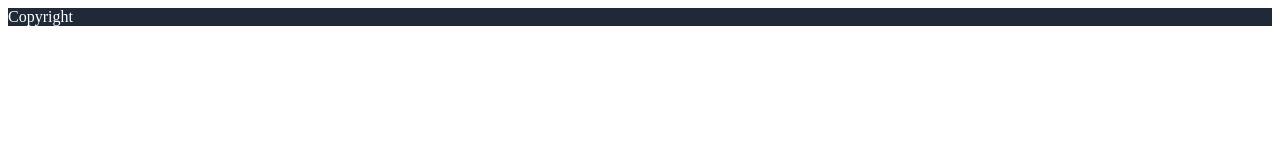
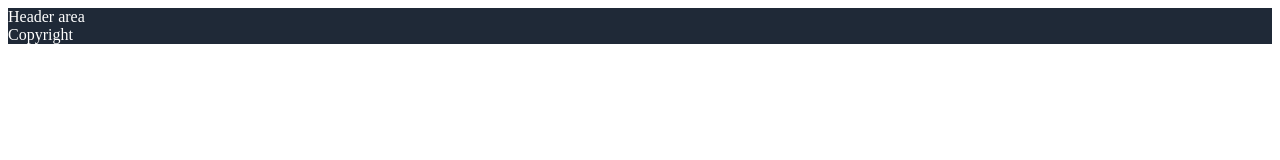
Before and after one commit to KgitWH21/odin-landing-page, a plain HTML site: page index.html in a window 1280 px wide. Drawn offline with Linux system fonts and the light colour scheme.

Commit message:
Add code that doesn't work

```diff
--- a/index.html
+++ b/index.html
@@ -9,7 +9,7 @@
 </head>
 <body>
     <div class="page-container">
-        <div class="header-area">
+        <div class="header-area">Header area
             <div id="header">
 
             </div>
--- a/style.css
+++ b/style.css
@@ -9,5 +9,11 @@
     background-color: #1F2937;
     display: flex;
     flex: 1;
+}
 
+.header-area {
+    color: white;
+    background-color: #1F2937;
+    display: flex;
+    flex: 1;
 }
```
